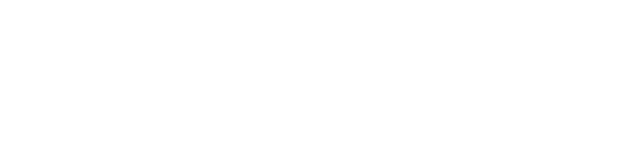
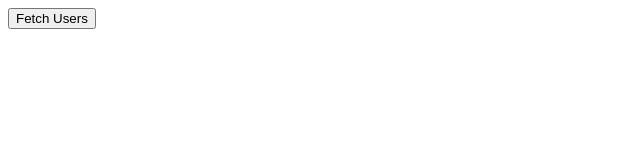
Before and after one commit to Vnyway/fe-lab6, a plain HTML site: page index.html in a window 1280 px wide. Shown: the whole page, without its empty margins (0-640 px from the left). Drawn offline with Linux system fonts and the light colour scheme.

Commit message:
Function for fetching all users and log in console

```diff
--- a/index.html
+++ b/index.html
@@ -10,5 +10,8 @@
     <title>Лаб 6, Житченко Б. Р., ІС-22</title>
     <link rel="stylesheet" href="style.css" />
   </head>
-  <body></body>
+  <body>
+    <button onclick="fetchUsers()">Fetch Users</button>
+    <script src="script.js"></script>
+  </body>
 </html>
--- a/script.js
+++ b/script.js
@@ -0,0 +1,10 @@
+async function fetchUsers() {
+  const promises = Array(5)
+    .fill(null)
+    .map(() => fetch("https://randomuser.me/api").then((res) => res.json()));
+
+  const results = await Promise.all(promises);
+  results.forEach((data, index) => {
+    console.log(`Request ${index + 1}:`, data);
+  });
+}
```
